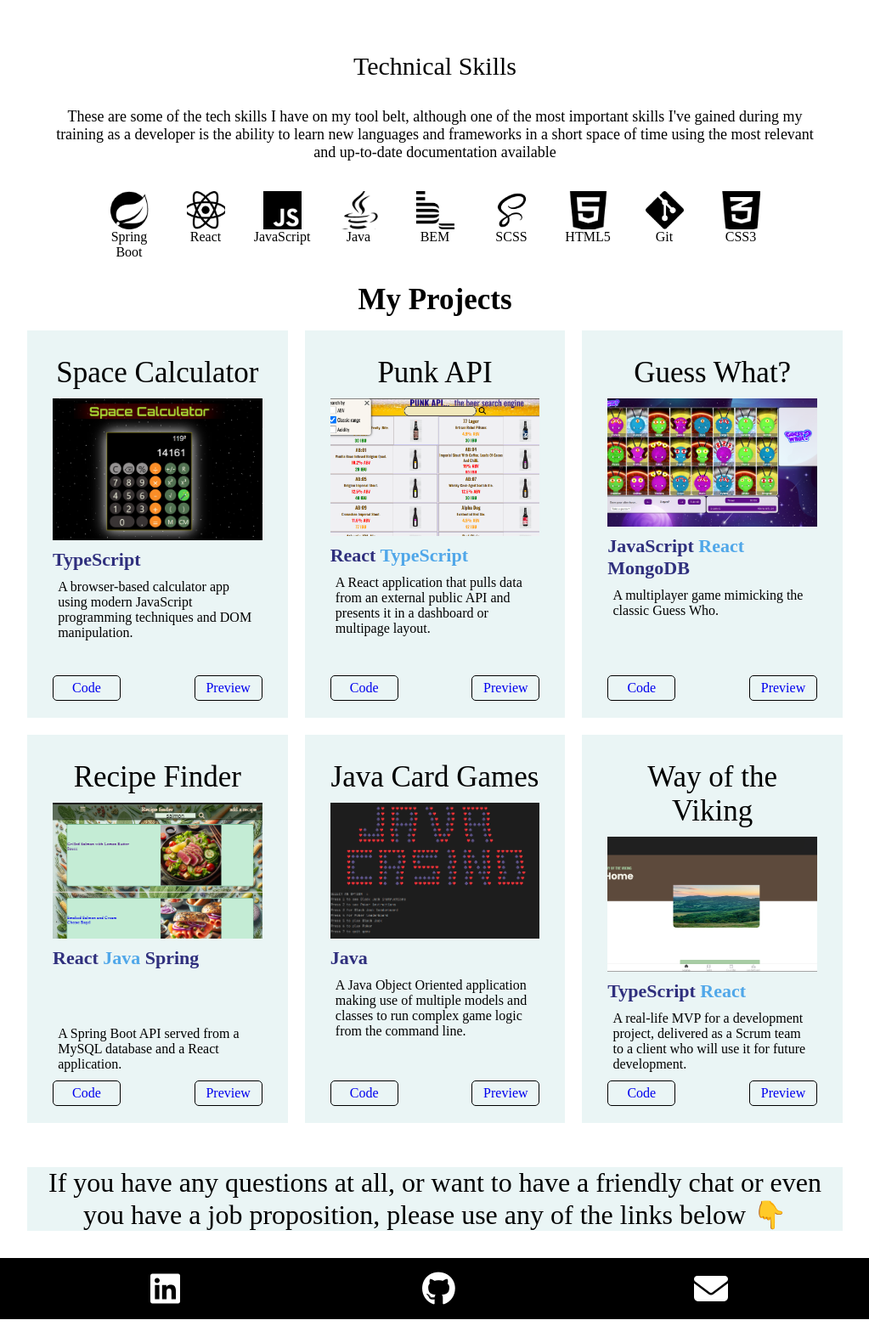
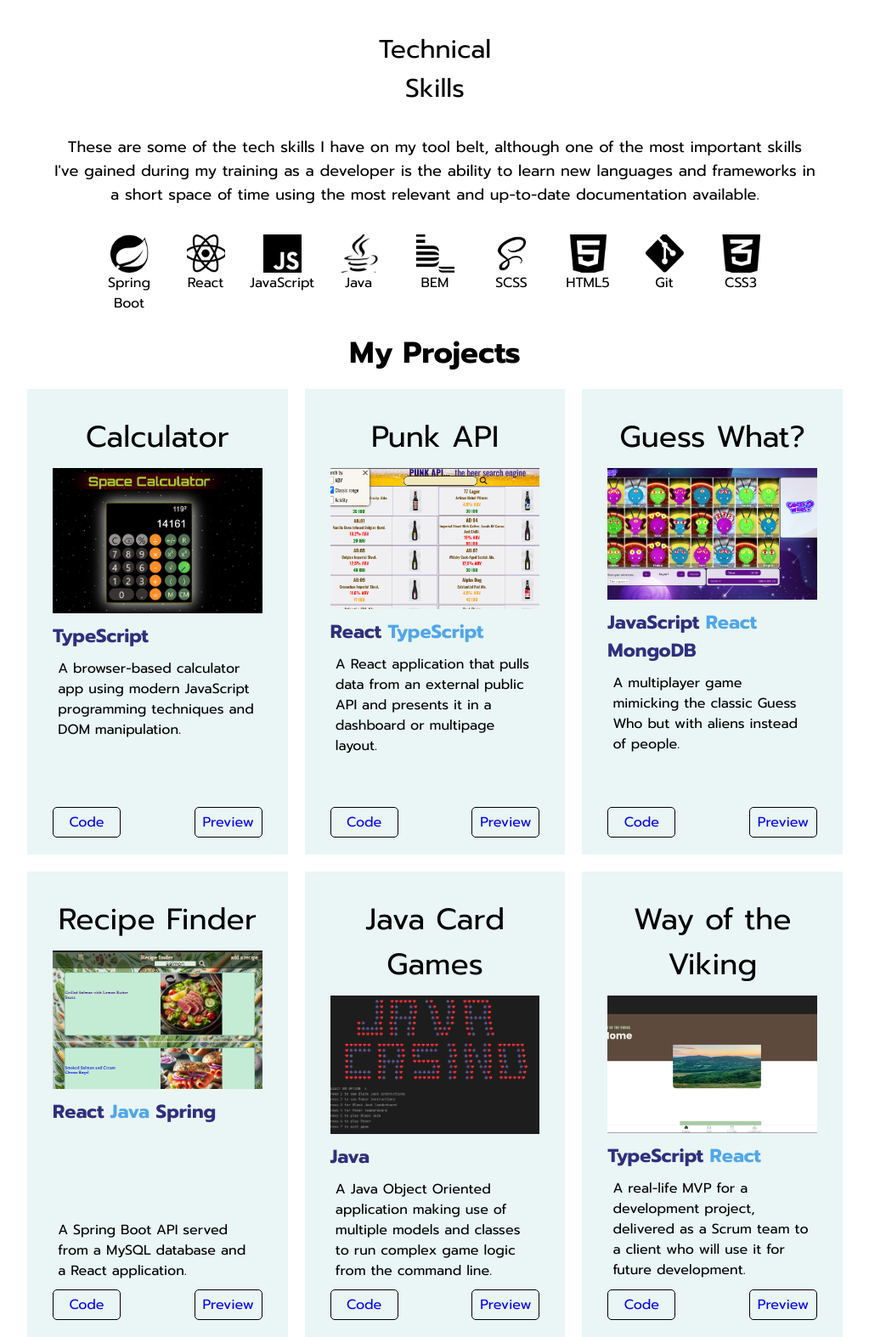
Before and after one commit to PabloJulianRial/my-portfolio, a plain HTML site: page index.html in a window 1280 px wide. Shown: the part 1171-2745 px from the top of the page at 85% size, without its empty margins (128-1151 px from the left). Before the commit the page ends 2724 px from the top, so only its background shows below. Drawn offline with Linux system fonts and the light colour scheme.

Commit message:
add fonts and favicon

```diff
--- a/index.html
+++ b/index.html
@@ -10,12 +10,20 @@
     ></script>
     <link rel="preconnect" href="https://fonts.googleapis.com" />
     <link rel="preconnect" href="https://fonts.gstatic.com" crossorigin />
+    <link
+      href="https://fonts.googleapis.com/css2?family=Prompt:ital,wght@0,100;0,200;0,300;0,400;0,500;0,600;0,700;0,800;0,900;1,100;1,200;1,300;1,400;1,500;1,600;1,700;1,800;1,900&display=swap"
+      rel="stylesheet"
+    />
     <link rel="stylesheet" href="./styles/main.css" />
+    <link rel="icon" href="/assets/favico.ico" type="image/x-icon">
+
+
   </head>
   <body>
+
     <nav class="navbar" id="home">
         <div class="navbar__name">Pablo Rial</div>
-        <div class="navbar__head">👋 Hey! I'm <span>Pablo Rial</span> </div>
+        <div class="navbar__head">👋 Hey! I'm <span>Pablo </span> </div>
         <div class="navbar__links">
             <a href="#home" class="nav__link">Home</a>
             <a href="#about-me" class="nav__link">About </a>
@@ -28,7 +36,7 @@
         <div class="header__content">
             <div class="header__content--title">👋 Hey! I'm <span>Pablo</span> </div>
             <div class="header__content--text">
-                A Junior <span>Software Developer</span>  based in the UK.
+                A Junior <span>Software Developer</span>  based in the UK
             </div>
         </div>
         <div class="header__image">
@@ -51,7 +59,7 @@
     </section>
     <section class="skills" id="skills">
         <div class="skills__head">Technical Skills</div>
-        <div class="skills__text"> These are some of the tech skills I have on my tool  belt, although one of the most important skills I've gained during my training as a developer is the ability to learn new languages and frameworks in a short space of time using the most relevant and up-to-date documentation available </div>
+        <div class="skills__text"> These are some of the tech skills I have on my tool  belt, although one of the most important skills I've gained during my training as a developer is the ability to learn new languages and frameworks in a short space of time using the most relevant and up-to-date documentation available. </div>
         <div class="skills__grid">
             <div class="skills__item">
                 <img src="./assets/Spring.png" class="skills__item--logo"></img>
@@ -103,7 +111,7 @@
         <h2 class="portfolio__head">My Projects</h2>
         <section class="portfolio" id="portfolio">
             <div class="portfolio__project portfolio__project--1">
-                <div class="portfolio__project__head">Space Calculator</div>
+                <div class="portfolio__project__head">Calculator</div>
                 <div class="portfolio__project__image"><img src="./assets/calculator.png" alt=""></div>
                 <div class="portfolio__project__info">
                     <div class="portfolio__project__language">TypeScript</div>
@@ -137,7 +145,7 @@
                 <div class="portfolio__project__image"><img src="./assets/Guess-what.png" alt=""></div>
                 <div class="portfolio__project__info">
                     <div class="portfolio__project__language">JavaScript <span>React</span> MongoDB</div>
-                    <div class="portfolio__project__text">A multiplayer game mimicking the classic Guess Who. </div>
+                    <div class="portfolio__project__text">A multiplayer game mimicking the classic Guess Who but with aliens instead of people. </div>
                     <div class="portfolio__project__links">
                         <a class="portfolio__project__links--code" href="https://github.com/PabloJulianRial/Guess-What-Aliens">Code </a>
                         <a class="portfolio__project__links--preview" href="https://guess-what-gitkermit.netlify.app/">Preview</a>
@@ -190,8 +198,8 @@
                 </div>
             </div>
         </section>
-<div class="contact" id="contatc">
-    If you have any questions at all, or want to have a friendly chat or even you have a job proposition, please use any of the links below 👇
+<div class="contact" id="contact">
+    If you have any questions at all, or want to have a friendly chat or even if you have a job proposition, please use any of the links below to contact me 👇
 </div>
     <footer class="footer">
       <div class="footer__links">
--- a/styles/main.scss
+++ b/styles/main.scss
@@ -2,7 +2,9 @@
   margin: 0;
   padding: 0;
   box-sizing: border-box;
+  font-family: Encode;
 }
+
 img {
   width: 100%;
   height: 100%;
@@ -414,3 +416,6 @@ a:hover {
     height: 500px;
   }
 }
+body {
+  font-family: "Prompt";
+}
```
Also changed, not shown: assets/favico.ico (added), styles/main.css.
